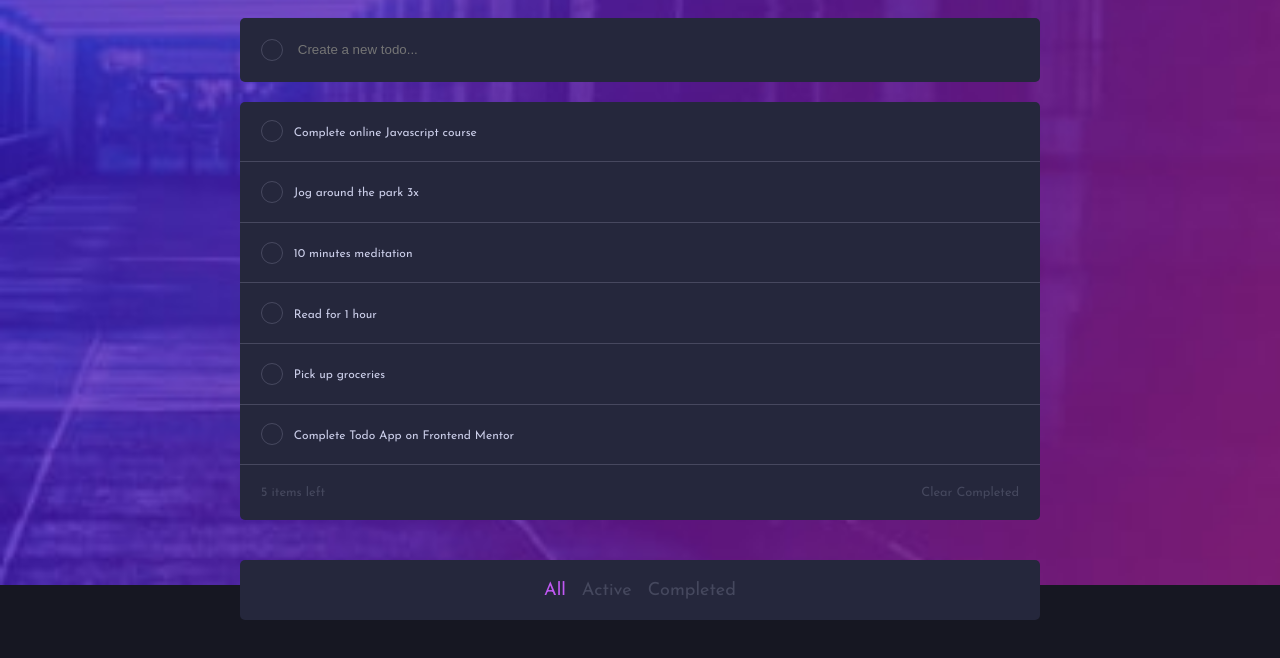
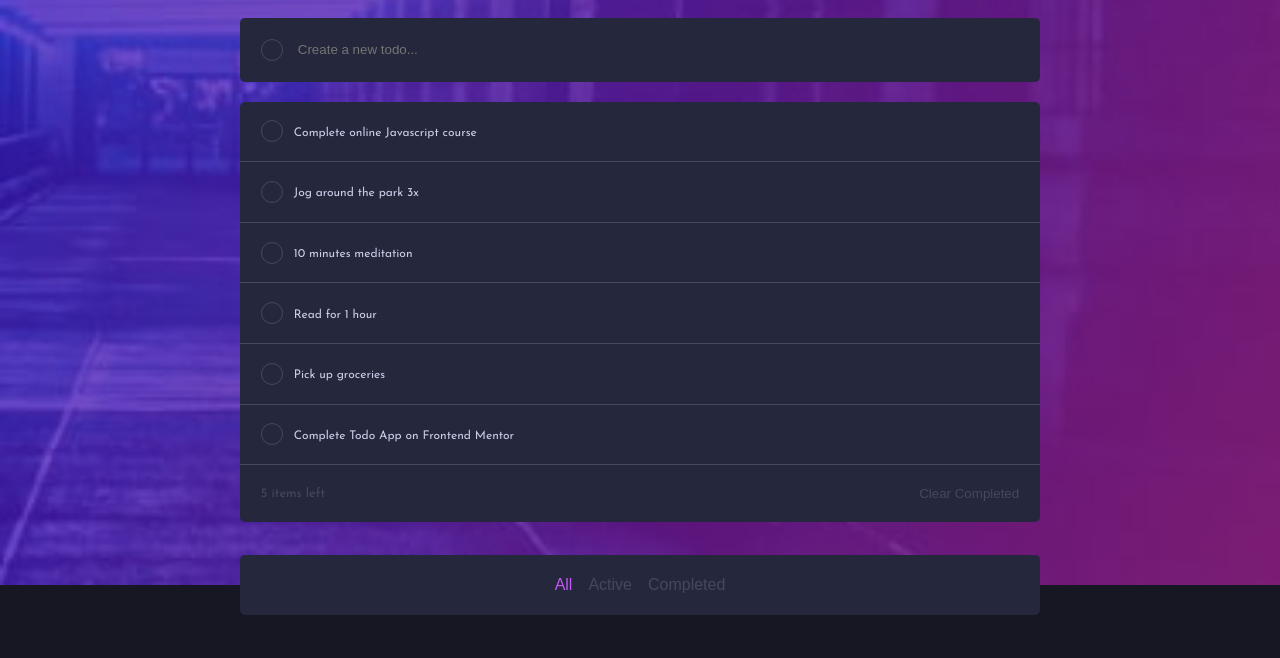
Before and after one commit to stetu281/todo-app, a plain HTML site: page index.html in a window 1280 px wide. Shown: the part 98-756 px from the top of the page. Drawn offline with nearby package versions, Linux system fonts and the light colour scheme; files that its build step writes are made by us from their sources.

Commit message:
Remove dublicate code from foot

```diff
--- a/index.html
+++ b/index.html
@@ -76,18 +76,12 @@
 
     <div class="clear">
       <p class="clear__stats">5 items left</p>
-      <div class="clear__desktop-filters">
-        <a href="#" class="clear__desktop-filter clear__desktop-filter--active">All</a>
-        <a href="#" class="clear__desktop-filter">Active</a>
-        <a href="#" class="clear__desktop-filter">Completed</a>
+      <div class="clear__filters">
+        <button class="clear__filter clear__filter--active">All</button>
+        <button class="clear__filter">Active</button>
+        <button class="clear__filter">Completed</button>
       </div>
-      <a href="#" class="clear__button">Clear Completed</a>
-    </div>
-
-    <div class="mobile-filters">
-      <a href="#" class="mobile-filters__filter mobile-filters__filter--active">All</a>
-      <a href="#" class="mobile-filters__filter">Active</a>
-      <a href="#" class="mobile-filters__filter">Completed</a>
+      <button class="clear__button">Clear Completed</button>
     </div>
   </main>
 </body>
--- a/styles/_clear.scss
+++ b/styles/_clear.scss
@@ -4,16 +4,36 @@
     border-radius: 0 0 5px 5px;
     font-size: 0.8rem;
     color: $font-light;
+    position: relative;
 
-    &__desktop-filters {
-        display: none;
+    &__filters {
+        @extend .create-item;
+        justify-content: center;
+        position: absolute;
+        top: 50px;
+        left: 0;
+        width: 100%;
+
     }
 
-    &__button {
+    &__button,
+    &__filter {
         color: $font-light;
+        background: none;
+        border: none;
 
         &:hover {
             color: white;
+            cursor: pointer;
+        }
+    }
+
+    &__filter {
+        font-size: 1rem;
+        padding: 0 0.5rem;
+
+        &--active {
+            color: $active;
         }
     }
 }
@@ -22,24 +42,13 @@
     .clear {
         font-size: 1rem;
 
-        &__desktop-filters {
-            display: flex;
-            justify-content: center;
-            align-items: center;
-        }
-
-        &__desktop-filter {
-            padding: 0.5rem;
-            color: $font-light;
-            font-size: 1rem;
-
-            &--active {
-                color: $active;
-            }
-
-            &:hover {
-                color: white;
-            }
+        &__filters {
+            margin: 0;
+            padding: 0;
+            position: relative;
+            top: 0;
+            width: auto;
+            height: auto;
         }
     }
 }
--- a/styles/main.scss
+++ b/styles/main.scss
@@ -5,4 +5,3 @@
 @import 'create-item';
 @import 'list-items';
 @import 'clear';
-@import 'mobile-filters';
```
